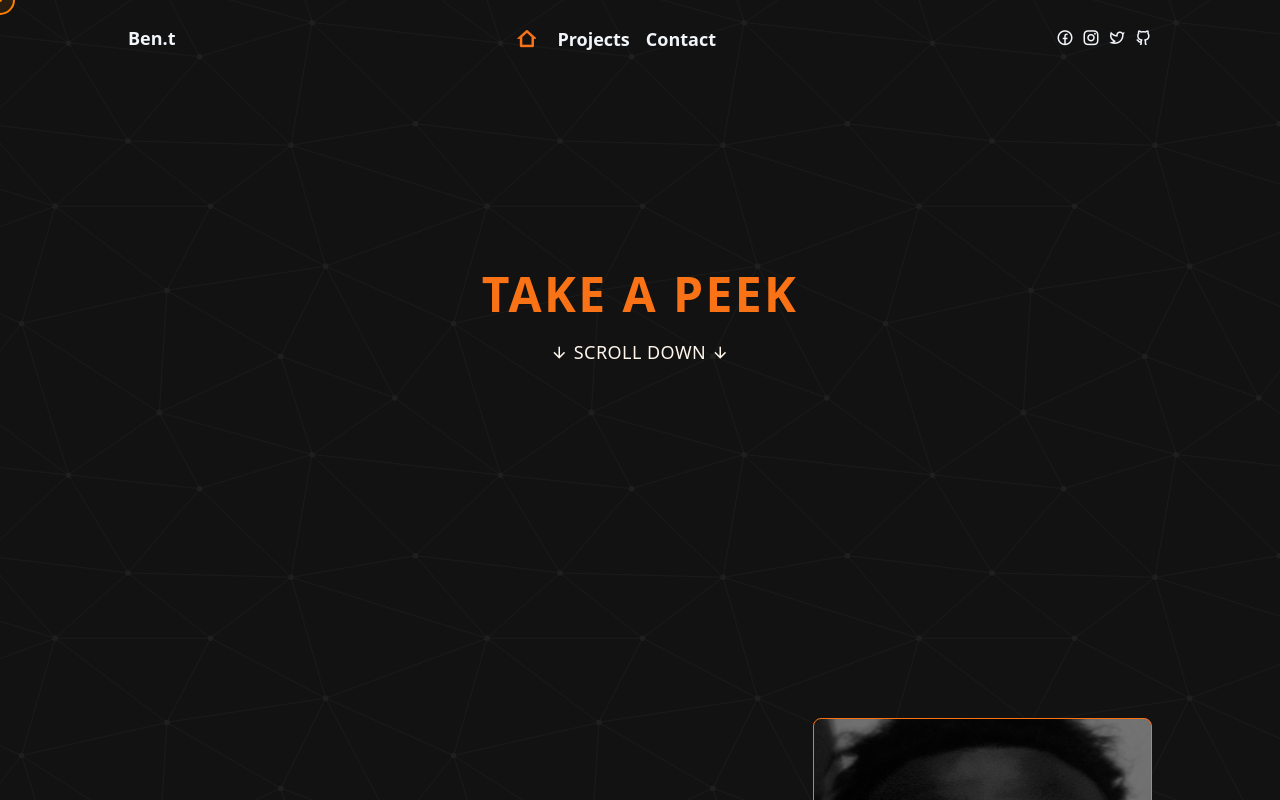
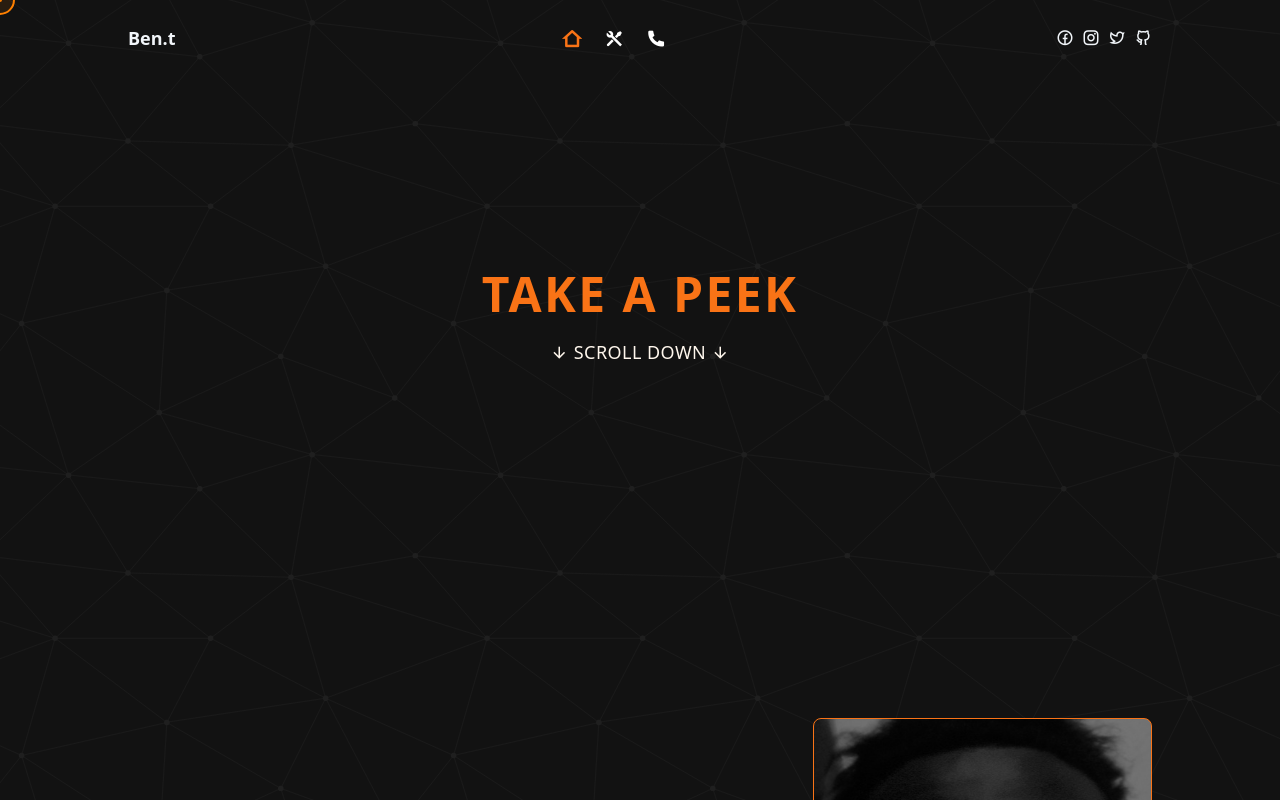
Before and after one commit to benjaminnkem/portfolio, a Next.js app: page / in a window 1280 px wide. Shown: the top 800 px of the page. Built offline with nearby package versions, Linux system fonts and the light colour scheme.

Commit message:
About to test nav function

```diff
--- a/app/components/Navbar.js
+++ b/app/components/Navbar.js
@@ -1,4 +1,5 @@
 "use client";
+import Link from "next/link";
 import { usePathname } from "next/navigation";
 import { useEffect, useRef } from "react";
 
@@ -29,12 +30,15 @@ const Navbar = () => {
         <div ref={navBar} className="top-0 left-0 w-full">
           <div className="md:w-[1024px] w-11/12 py-6 mx-auto">
             <ul className="flex justify-between">
-              <li>Ben.t</li>
+              <li>
+                <Link href={"/"}>Ben.t</Link>
+              </li>
               <li>
                 <div className="flex items-center space-x-4">
                   <div className="group">
+                    <Link href={"/"}>
                       <div
-                      className={`flex items-center space-x-1  border border-transparent  group-hover:rounded-md group-hover:px-1 ${
+                        className={`flex items-center space-x-1 border border-transparent  group-hover:rounded-md group-hover:px-1 ${
                           pathName === "/"
                             ? "text-orange-500 group-hover:border-orange-500"
                             : "text-white group-hover:border-white"
@@ -45,9 +49,40 @@ const Navbar = () => {
                           <span>Home</span>
                         </div>
                       </div>
+                    </Link>
                   </div>
-                  <p>Projects</p>
-                  <p>Contact</p>
+                  <div className="group">
+                    <Link href={"/projecs"}>
+                      <div
+                        className={`flex items-center space-x-1 border border-transparent  group-hover:rounded-md group-hover:px-1 ${
+                          pathName === "/projects"
+                            ? "text-orange-500 group-hover:border-orange-500"
+                            : "text-white group-hover:border-white"
+                        }`}
+                      >
+                        <i className="overflow-hidden text-xl duration-200 ri-tools-line"></i>
+                        <div className="flex items-center w-0 overflow-hidden duration-200 group-hover:w-[68px]">
+                          <span>Projects</span>
+                        </div>
+                      </div>
+                    </Link>
+                  </div>
+                  <div className="group">
+                    <Link href={"/contact"}>
+                      <div
+                        className={`flex items-center space-x-1  border border-transparent  group-hover:rounded-md group-hover:px-1 ${
+                          pathName === "/contact"
+                            ? "text-orange-500 group-hover:border-orange-500"
+                            : "text-white group-hover:border-white"
+                        }`}
+                      >
+                        <i className="overflow-hidden text-xl duration-200 ri-phone-fill"></i>
+                        <div className="flex items-center w-0 overflow-hidden duration-200 group-hover:w-[68px]">
+                          <span>Contact</span>
+                        </div>
+                      </div>
+                    </Link>
+                  </div>
                 </div>
               </li>
               <li className="flex space-x-2 font-light">
```
Also changed, not shown: app/projects/page.js (renamed from app/components/Projects.js). Lines whose indentation alone changed are shown as unchanged.
